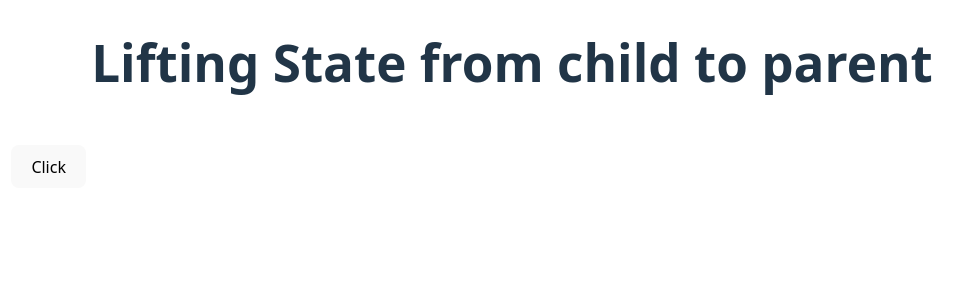
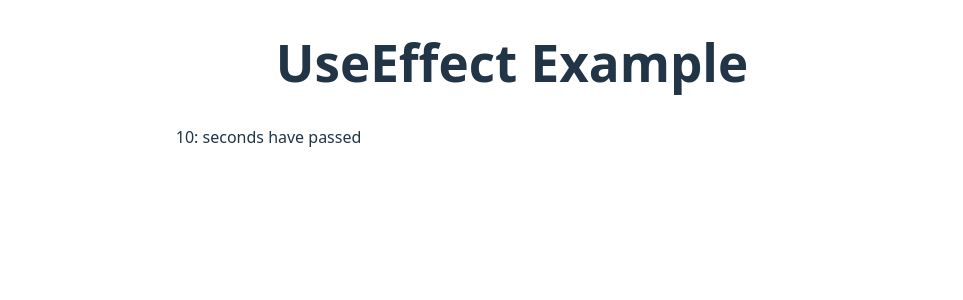
Before and after one commit to NebiyuCS50/react-tryouts, a React (Vite) app: page / in a window 1280 px wide. Shown: the top 300 px of the page, without its empty margins (178-1141 px from the left). Built offline with nearby package versions, Linux system fonts and the light colour scheme.

Commit message:
add UseEffect component and integrate it into main rendering

```diff
--- a/src/UseEffect.jsx
+++ b/src/UseEffect.jsx
@@ -0,0 +1,17 @@
+import React from "react";
+import { useState, useEffect } from "react";
+
+export default function UseEffect() {
+  const [count, setCount] = useState(0);
+  useEffect(() => {
+    setInterval(() => {
+      setCount((prevCount) => prevCount + 1);
+    }, 1000);
+  }, []);
+  return (
+    <div>
+      <h1>UseEffect Example</h1>
+      <p>{count}: seconds have passed</p>
+    </div>
+  );
+}
--- a/src/main.jsx
+++ b/src/main.jsx
@@ -8,6 +8,7 @@ import Try from "./Try";
 import SharedState from "./SharedState";
 import SyncedInputs from "./CommonState";
 import LiftingStateParent from "./LiftingStateParent";
+import UseEffect from "./UseEffect";
 createRoot(document.getElementById("root")).render(
   <StrictMode>
     {/* <SyncedInputs /> */}
@@ -16,6 +17,7 @@ createRoot(document.getElementById("root")).render(
     {/* <Conditional /> */}
     {/* <Person /> */}
     {/* <Try /> */}
-    <LiftingStateParent />
+    {/* <LiftingStateParent /> */}
+    <UseEffect />
   </StrictMode>
 );
```
